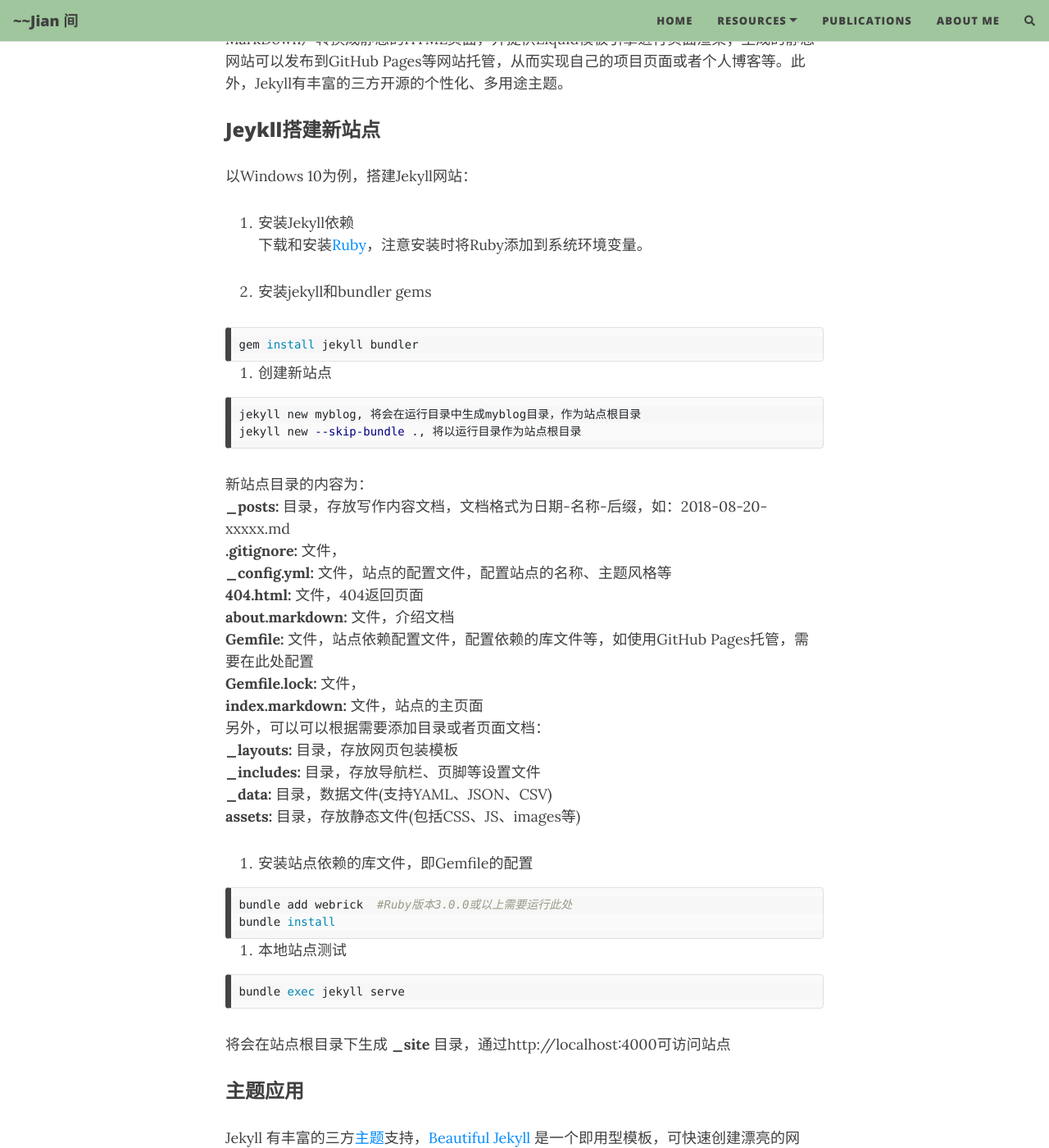
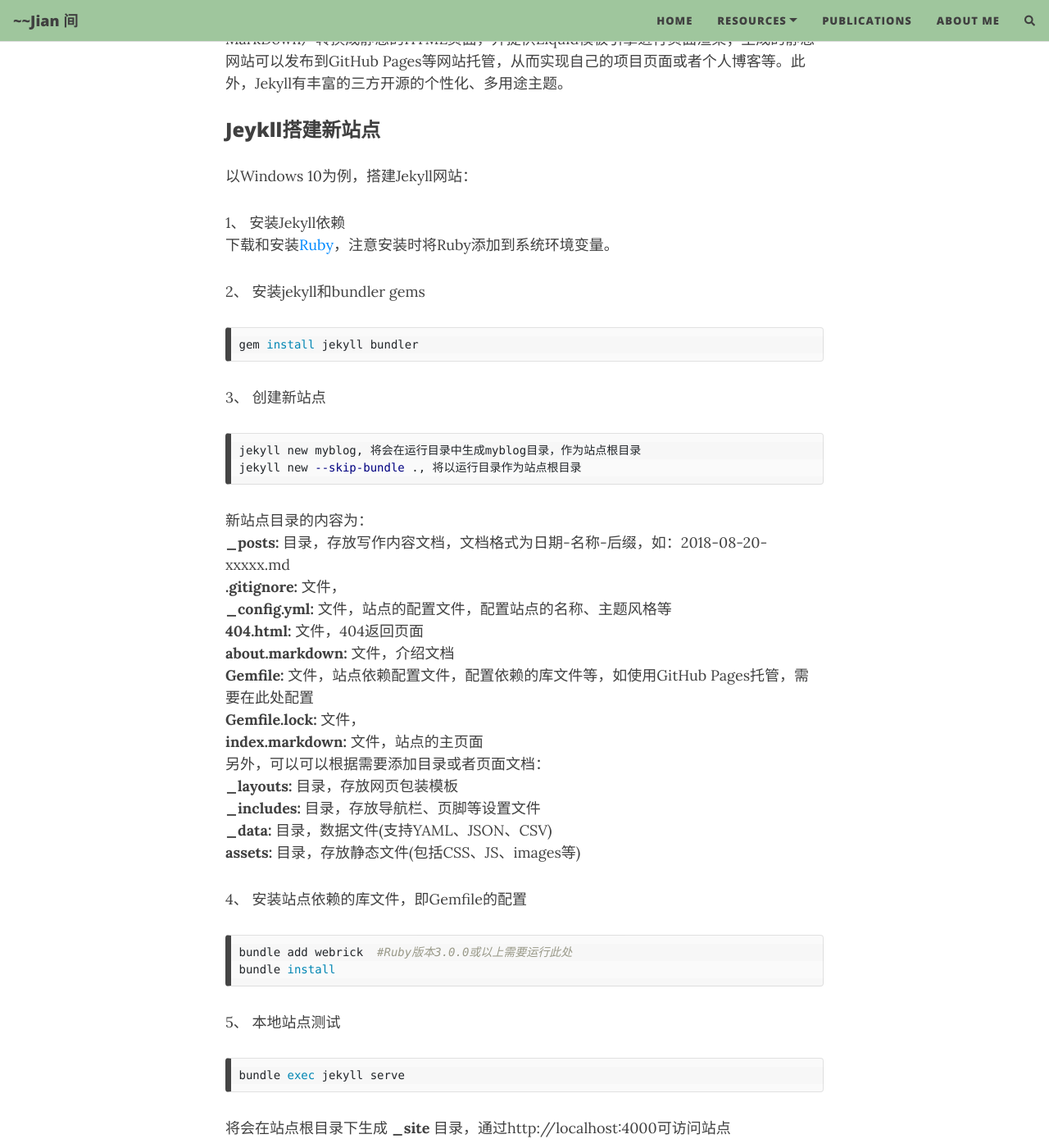
Before and after one commit to Zer0o0/intergap.githb.io, a Jekyll site: the page built from docs/_posts/2022-09-06-jekyll-github-pages.md, in a window 1280 px wide and 1400 px high, scrolled down 635 px. Shown: the whole window at 82% size. Built offline with Jekyll 4.4.1, drawn with Linux system fonts in a browser that asks for light colours; nearby versions of some CDN libraries; comment, search, counter and statistics services are not loaded.

Commit message:
correct some mistakes in the previous posts

````diff
--- a/docs/_posts/2022-09-06-jekyll-github-pages.md
+++ b/docs/_posts/2022-09-06-jekyll-github-pages.md
@@ -13,16 +13,16 @@ Jekyll是一个静态网站生成器，基于Ruby语言实现。它能够将一
 
 以Windows 10为例，搭建Jekyll网站：
 
-1. 安装Jekyll依赖
+1、 安装Jekyll依赖
 下载和安装[Ruby](https://rubyinstaller.org/downloads/)，注意安装时将Ruby添加到系统环境变量。
 
-1. 安装jekyll和bundler gems
+2、 安装jekyll和bundler gems
 
 ```shell
 gem install jekyll bundler
 ```
 
-1. 创建新站点
+3、 创建新站点
 
 ```shell
 jekyll new myblog, 将会在运行目录中生成myblog目录，作为站点根目录
@@ -44,14 +44,14 @@ jekyll new --skip-bundle ., 将以运行目录作为站点根目录
 **_data:** 目录，数据文件(支持YAML、JSON、CSV)
 **assets:** 目录，存放静态文件(包括CSS、JS、images等)
 
-1. 安装站点依赖的库文件，即Gemfile的配置
+4、 安装站点依赖的库文件，即Gemfile的配置
 
 ```shell
 bundle add webrick  #Ruby版本3.0.0或以上需要运行此处
 bundle install
 ```
 
-1. 本地站点测试
+5、 本地站点测试
 
 ```shell
 bundle exec jekyll serve
````
Also changed, not shown: docs/_posts/2022-09-07-seqkit-bedtools.md (+2 -2 lines), docs/_posts/2022-09-18-chip-seq-analysis.md (+4 -2 lines).
